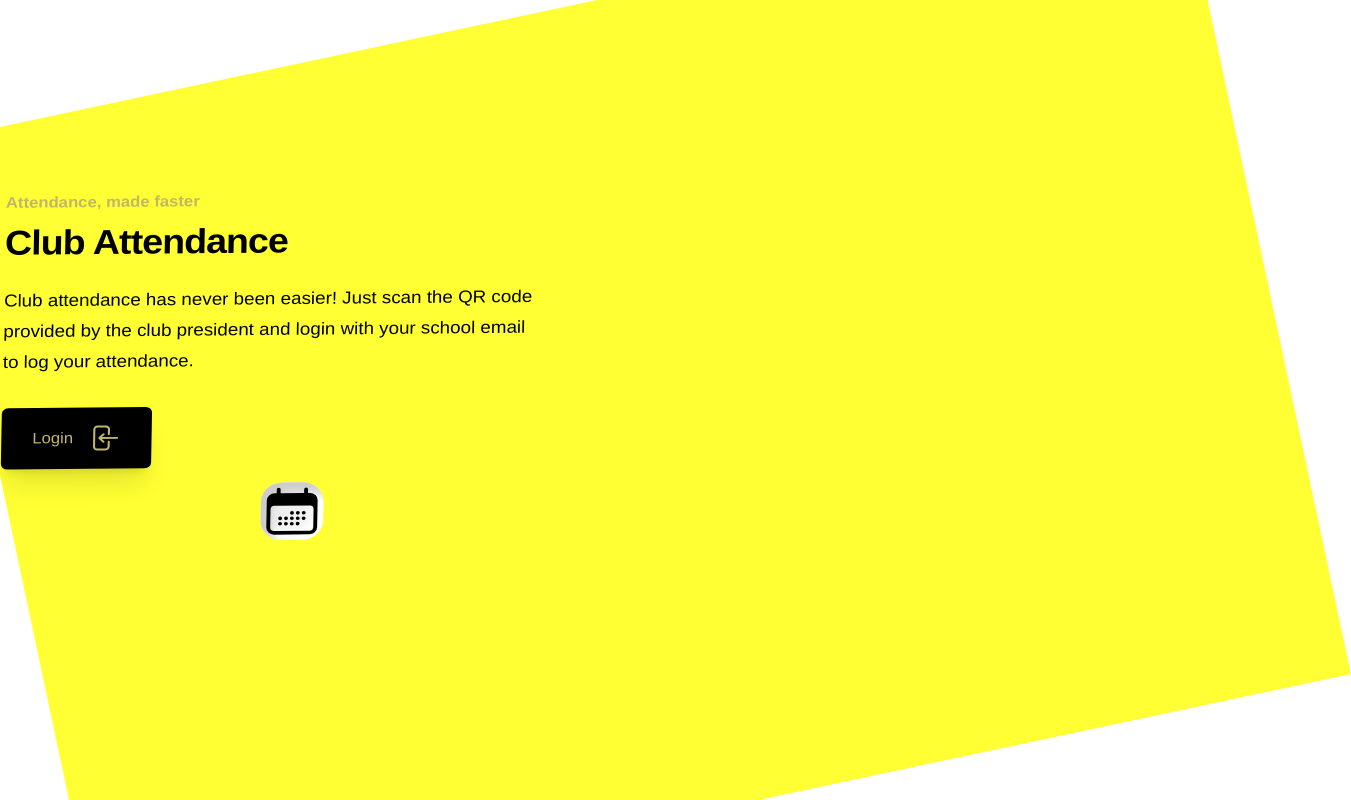
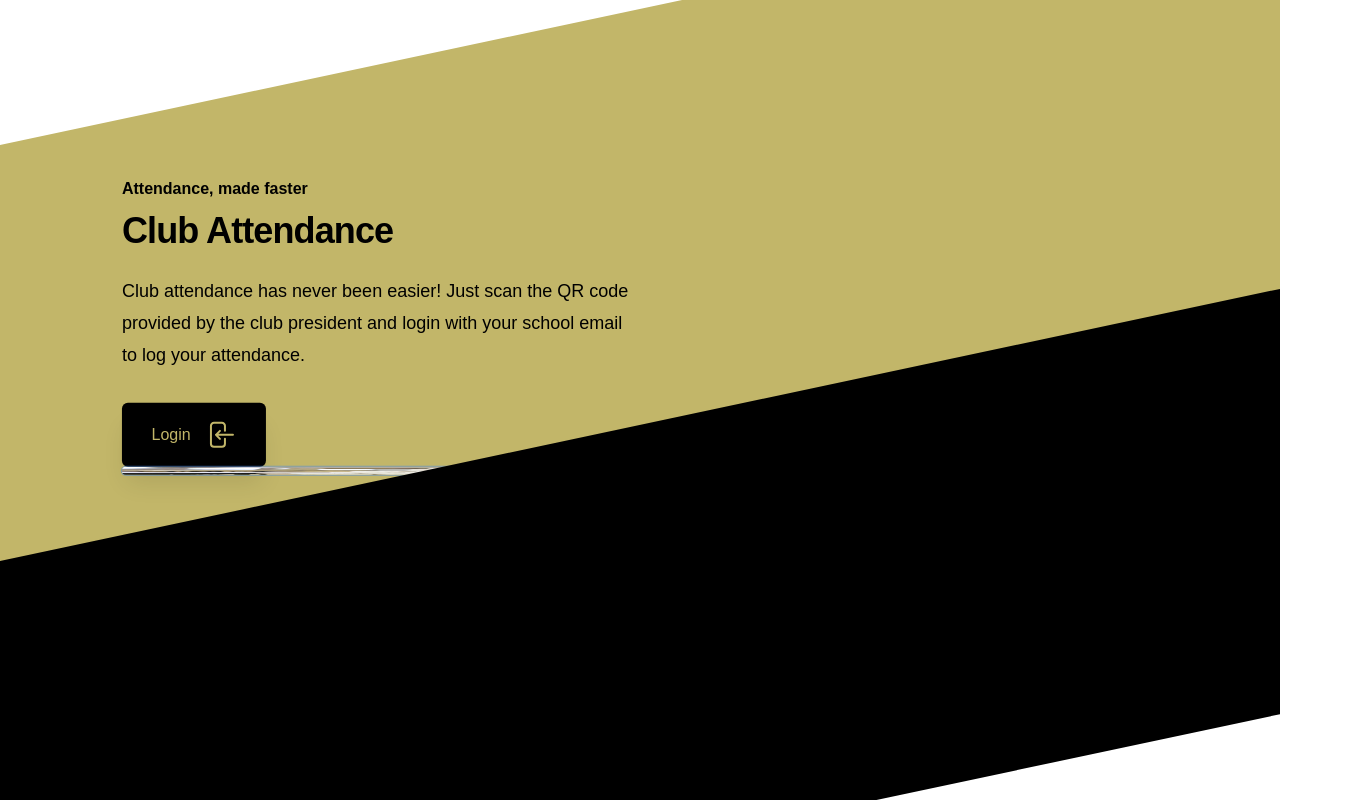
Before and after one commit to sitechtimes/club-attendance-frontend-v2, a Vue app: page / in a window 1280 px wide. Shown: the top 800 px of the page, 1351 px wide, since content can reach past the window. Built offline with nearby package versions, Linux system fonts and the light colour scheme.

Commit message:
designing home page

```diff
--- a/src/views/Home.vue
+++ b/src/views/Home.vue
@@ -1,18 +1,24 @@
 <template>
   <div
-    class="overflow-hidden py-80 bg-white pt-20 lg:pt-24 bg-yellow -rotate-12"
-  >
-    <div class="mx-auto max-w-7xl px-6 lg:px-8 2xl:ml-40 skew-x-12">
+  class="w-screen h-screen overflow-hidden">
+    <div
+    class="py-80 pt-20 lg:pt-24 bg-[#c2b669]
+    w-[150vw] h-[2vh] -rotate-12 -ms-[20vw]
+    overflow-hidden"
+    >
+    <div class="mx-auto max-w-7xl px-6 lg:px-8 2xl:ml-40 ">
       <div
-        class="mx-auto grid max-w-2xl grid-cols-1 gap-x-8 gap-y-16 sm:gap-y-20 lg:mx-0 lg:max-w-none lg:grid-cols-2"
+        class="mx-auto grid max-w-2xl grid-cols-1
+        gap-x-8 gap-y-16 sm:gap-y-20 lg:mx-0 lg:max-w-none lg:grid-cols-2"
       >
-        <div class="lg:pr-8 lg:pt-4 rotate-12 -skew-x-12">
+        <div class="lg:pr-8 lg:pt-4 rotate-12 ">
           <div class="lg:max-w-lg">
-            <h2 class="text-base font-semibold leading-7 text-[#c2b669]">
+            <h2 class="text-base font-semibold leading-7 text-black">
               Attendance, made faster
             </h2>
             <p
-              class="mt-2 text-3xl font-bold tracking-tight text-gray-900 sm:text-4xl"
+              class="mt-2 text-3xl font-bold tracking-tight
+              text-gray-900 sm:text-4xl"
             >
               Club Attendance
             </p>
@@ -22,9 +28,15 @@
               log your attendance.
             </p>
           </div>
-
           <div class="flex flex-col mt-8">
             <Login class="" />
+            <img
+             src="@/assets/sammy.jpg"
+             alt="Sammy the Seagull"
+             class="rounded-xl shadow-xl
+              ring-1 ring-gray-400/10 lg:w-[45rem] xl:w-[50rem]
+              2xl:w-[70rem] md:-ml-4 lg:-ml-0 h-[1vh]"
+             />
             <Calender />
           </div>
           <div></div>
@@ -32,12 +44,10 @@
       </div>
     </div>
   </div>
-  <div class="bg-black">
-    <img
-      src="@/assets/sammy.jpg"
-      alt="screenshot"
-      class="w-[28rem] sm:w-[50rem] max-w-none rounded-xl shadow-xl ring-1 ring-gray-400/10 lg:w-[45rem] xl:w-[50rem] 2xl:w-[70rem] md:-ml-4 lg:-ml-0"
-    />
+  <div class="py-80 pt-20 lg:pt-24 bg-black
+    w-[150vw] h-[2vh] -rotate-12 -ms-[20vw]
+    overflow-hidden">
+  </div>
   </div>
 </template>
 
```
